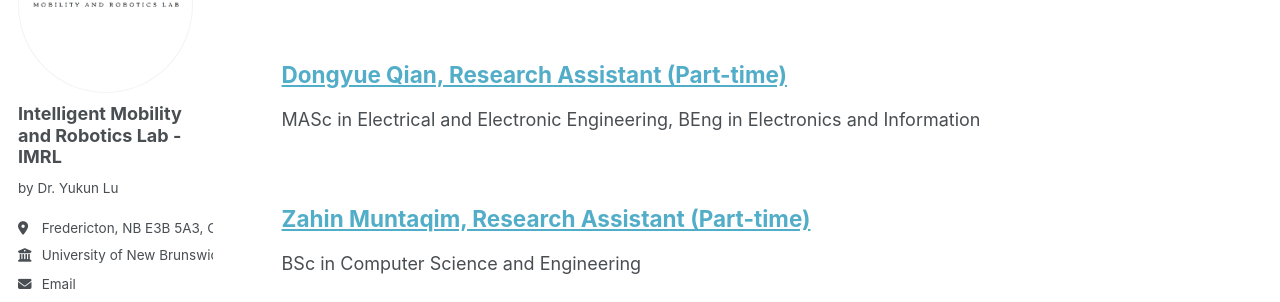
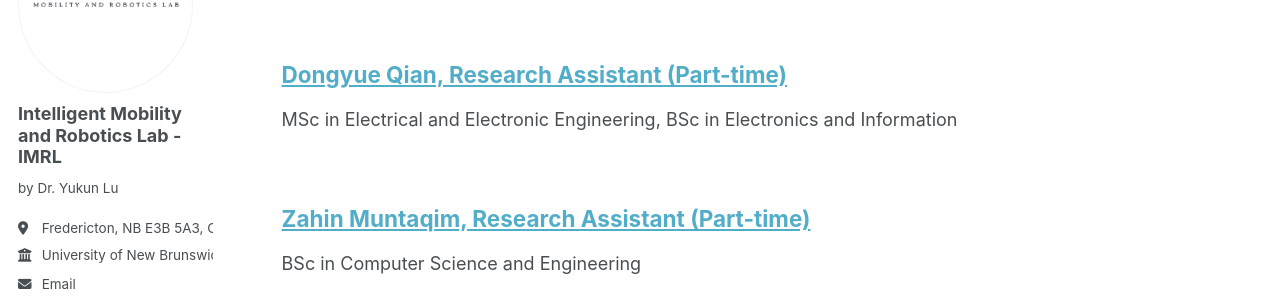
Before and after one commit to IMRL2025/IMRL2025.github.io, a Jekyll site: the page built from _pages/portfolio.html, in a window 1280 px wide and 900 px high, scrolled down 649 px. Shown: the part 182-484 px from the top of the window. Built offline with Jekyll 4.4.1, drawn with Linux system fonts in a browser that asks for light colours; some web fonts are replaced.

Commit message:
Correct degree abbreviations in portfolio

```diff
--- a/_portfolio/portfolio-Dongyue Qian.md
+++ b/_portfolio/portfolio-Dongyue Qian.md
@@ -1,6 +1,6 @@
 ---
 title: "Dongyue Qian, Research Assistant (Part-time)"
-excerpt: "MASc in Electrical and Electronic Engineering, BEng in Electronics and Information <br/><br/>"
+excerpt: "MSc in Electrical and Electronic Engineering, BSc in Electronics and Information <br/><br/>"
 collection: portfolio
 ---
 
```
